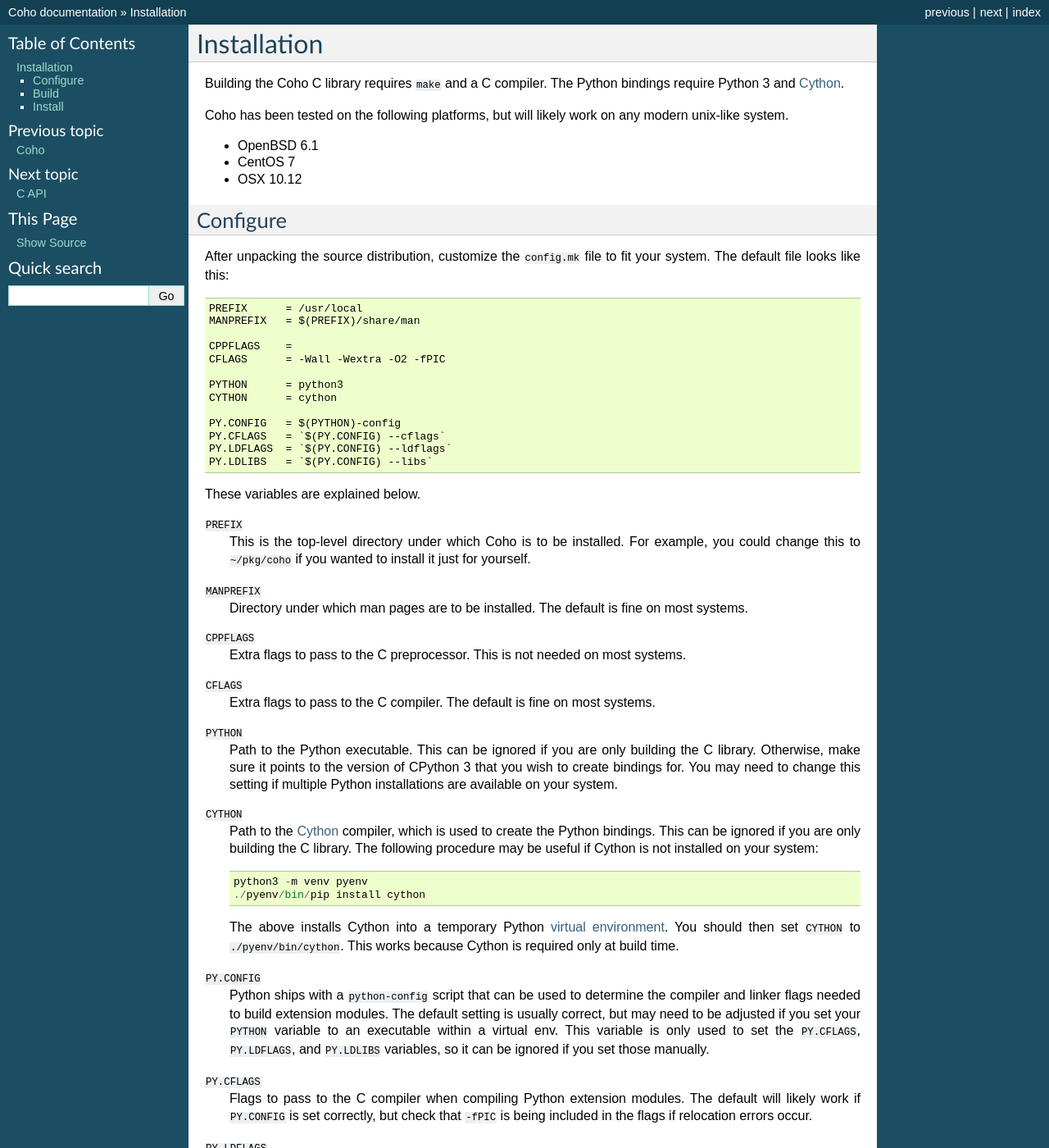
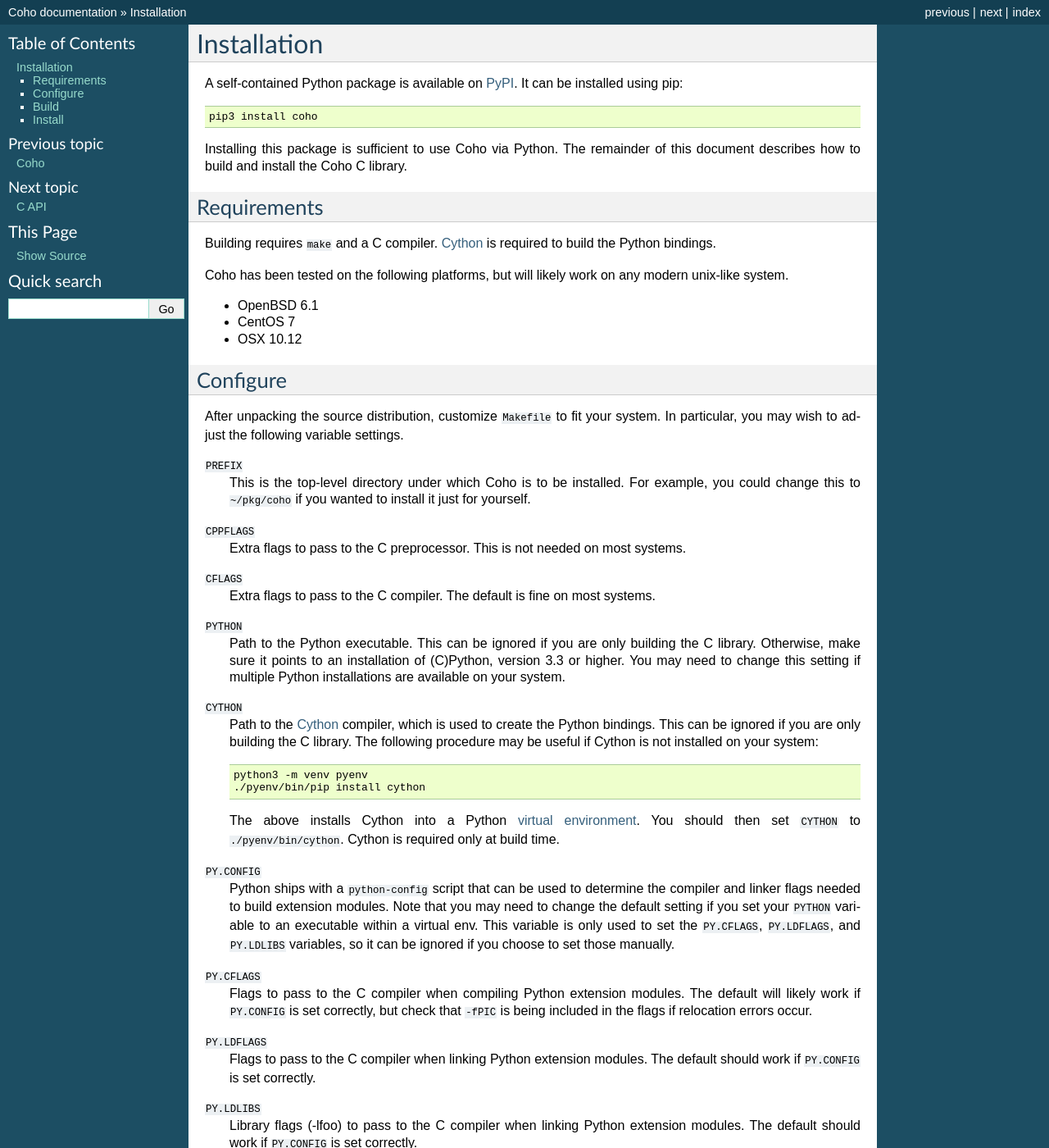
Before and after one commit to cornett/coho, a Sphinx documentation site: the page built from doc/INSTALL.rst, in a window 1280 px wide and 1400 px high. Shown: the whole window at 82% size. Built offline with Sphinx 7.4.7, drawn with Linux system fonts in a browser that asks for light colours; some of the changed text lies outside the part shown.

Commit message:
Update installation instructions

```diff
--- a/doc/INSTALL.rst
+++ b/doc/INSTALL.rst
@@ -1,8 +1,23 @@
+.. highlight:: none
+
 Installation
 ============
 
-Building the Coho C library requires ``make`` and a C compiler.
-The Python bindings require Python 3 and `Cython`_.
+A self-contained Python package is available on `PyPI`_.
+It can be installed using pip::
+
+    pip3 install coho
+
+Installing this package is sufficient to use Coho via Python.
+The remainder of this document describes how to build and install
+the Coho C library.
+
+
+Requirements
+------------
+
+Building requires ``make`` and a C compiler.
+`Cython`_ is required to build the Python bindings.
 
 Coho has been tested on the following platforms, but will likely work
 on any modern unix-like system.
@@ -15,34 +30,14 @@
 ---------
 
 After unpacking the source distribution,
-customize the ``config.mk`` file to fit your system.
-The default file looks like this::
-
-    PREFIX      = /usr/local
-    MANPREFIX   = $(PREFIX)/share/man
-
-    CPPFLAGS    =
-    CFLAGS      = -Wall -Wextra -O2 -fPIC
-
-    PYTHON      = python3
-    CYTHON      = cython
-
-    PY.CONFIG   = $(PYTHON)-config
-    PY.CFLAGS   = `$(PY.CONFIG) --cflags`
-    PY.LDFLAGS  = `$(PY.CONFIG) --ldflags`
-    PY.LDLIBS   = `$(PY.CONFIG) --libs`
-
-
-These variables are explained below.
+customize ``Makefile`` to fit your system.
+In particular, you may wish to adjust the following
+variable settings.
 
 ``PREFIX``
     This is the top-level directory under which Coho is to be installed.
     For example, you could change this to ``~/pkg/coho`` if you wanted
     to install it just for yourself.
-
-``MANPREFIX``
-    Directory under which man pages are to be installed.
-    The default is fine on most systems.
 
 ``CPPFLAGS``
     Extra flags to pass to the C preprocessor.
@@ -55,8 +50,8 @@
 ``PYTHON``
     Path to the Python executable.
     This can be ignored if you are only building the C library.
-    Otherwise, make sure it points to the version of CPython 3
-    that you wish to create bindings for.
+    Otherwise, make sure it points to an installation of
+    (C)Python, version 3.3 or higher.
     You may need to change this setting if multiple Python
     installations are available on your system.
 
@@ -70,21 +65,21 @@
         python3 -m venv pyenv
         ./pyenv/bin/pip install cython
 
-    The above installs Cython into a temporary Python
+    The above installs Cython into a Python
     `virtual environment <venv>`_.
     You should then set ``CYTHON`` to ``./pyenv/bin/cython``.
-    This works because Cython is required only at build time.
+    Cython is required only at build time.
 
 ``PY.CONFIG``
     Python ships with a ``python-config`` script that can be used to
     determine the compiler and linker flags needed to build
     extension modules.
-    The default setting is usually correct, but may need to be adjusted
+    Note that you may need to change the default setting
     if you set your ``PYTHON`` variable to an executable
     within a virtual env.
     This variable is only used to set the ``PY.CFLAGS``, ``PY.LDFLAGS``,
-    and ``PY.LDLIBS`` variables, so it can be ignored if you set
-    those manually.
+    and ``PY.LDLIBS`` variables, so it can be ignored if you choose
+    to set those manually.
 
 ``PY.CFLAGS``
     Flags to pass to the C compiler when compiling Python
@@ -103,17 +98,20 @@
     Python extension modules.
     The default should work if ``PY.CONFIG`` is set correctly.
 
-.. _Cython: http://cython.org/
-.. _venv: https://docs.python.org/3/library/venv.html
-
 
 Build
 -----
 
 To build Coho, type ``make``.
+This will build ``libcoho.a`` and its Python bindings.
+Type ``make libcoho.a`` to only build the C library.
 
 
 Install
 -------
 
 To install Coho, type ``make install``.
+
+.. _Cython: http://cython.org/
+.. _PyPI: https://pypi.python.org/
+.. _venv: https://docs.python.org/3/library/venv.html
```
